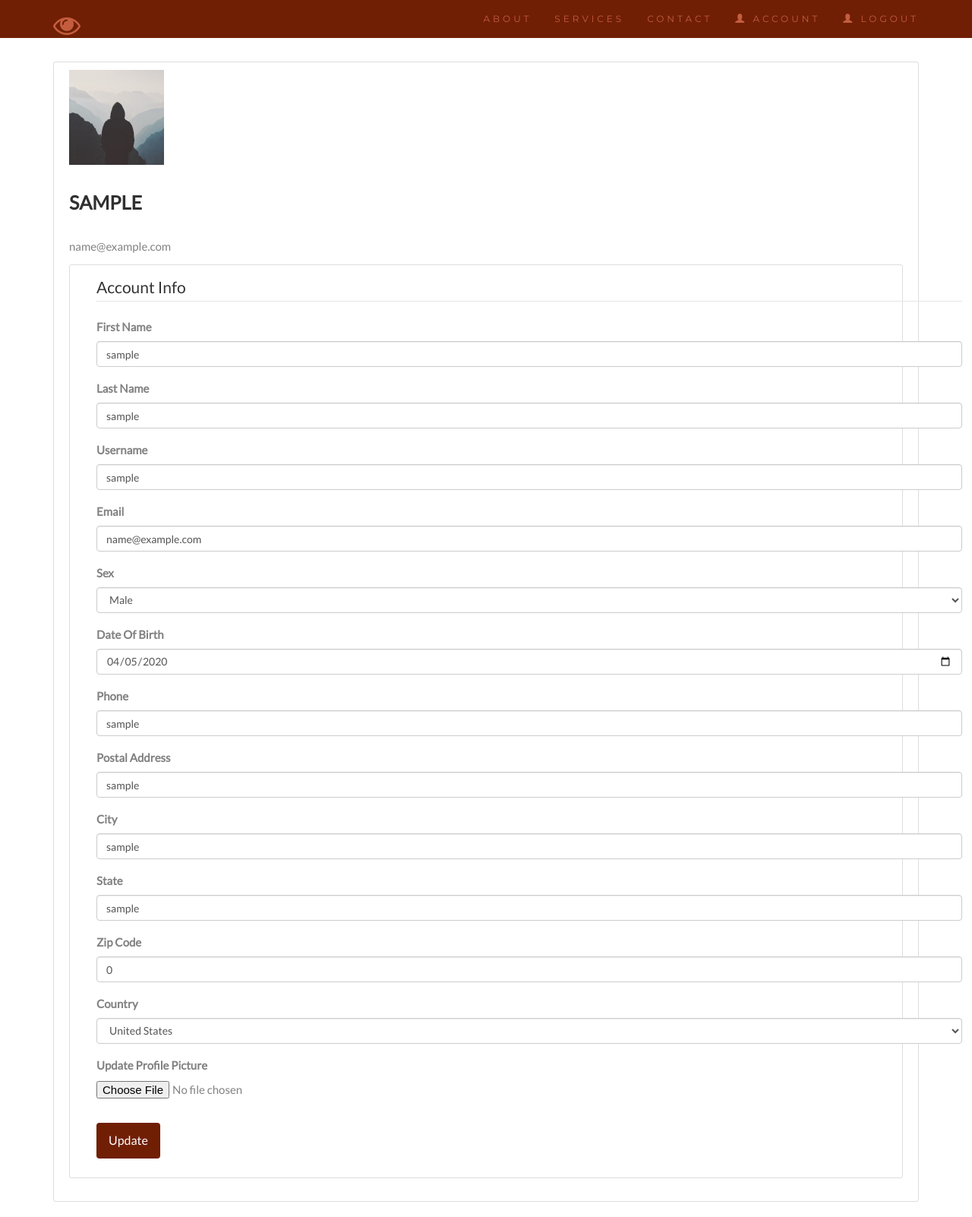
After one commit to rsrahul1000/DRD, a Flask app: page /account in a window 1280 px wide. The commit adds this page. Shown: the whole page at 76% size. Run offline with Flask 2, Linux system fonts and the light colour scheme; the visitor is signed in with stand-in values (Sample User, id 1); data comes from the database, SQL or seed files in the repository; some libraries are stand-ins or nearby versions.

Commit message:
add: User Account and Profile Picture updation

```diff
--- a/src/helper_methods/__init__.py
+++ b/src/helper_methods/__init__.py
@@ -10,5 +10,7 @@ app.config.from_pyfile('config.cfg')
 db = SQLAlchemy(app)
 bcrypt = Bcrypt(app)
 login_manager = LoginManager(app)
+login_manager.login_view = 'login'
+login_manager.login_message_category = 'info'
 
 from helper_methods import routes
--- a/src/helper_methods/forms.py
+++ b/src/helper_methods/forms.py
@@ -1,8 +1,10 @@
 from flask_wtf import FlaskForm
+from flask_wtf.file import FileField, FileAllowed
 from wtforms import StringField, PasswordField, SubmitField, BooleanField, SelectField
 from wtforms.validators import DataRequired, Length, Email, EqualTo, ValidationError
 from wtforms.fields.html5 import DateField
 import phonenumbers
+from flask_login import current_user
 from helper_methods.models import Patients
 
 CountryList = [
@@ -280,3 +282,33 @@ class LoginForm(FlaskForm):
     password = PasswordField('Password', validators=[DataRequired()])
     remember = BooleanField('Remember Me')
     submit = SubmitField('Login')
+
+class UpdateAccountForm(FlaskForm):
+    fname = StringField('First Name', validators=[DataRequired()])
+    lname = StringField('Last Name', validators=[DataRequired()])
+    username = StringField('Username', validators=[DataRequired(), Length(min=2, max=20)])
+    email = StringField('Email', validators=[DataRequired(), Email()])
+    #password = PasswordField('Password', validators=[DataRequired()])
+    sex = SelectField('Sex', choices=[('M', 'Male'), ('F', 'Female'), ('O', 'Others')])
+    dob = DateField('Date Of Birth', format='%Y-%m-%d')
+    phone = StringField('Phone', validators=[DataRequired()])
+    address = StringField('Postal Address', validators=[DataRequired(), Length(min=2, max=200)])
+    city = StringField('City', validators=[DataRequired()])
+    state = StringField('State', validators=[DataRequired()])
+    zipcode = StringField('Zip Code', validators=[DataRequired()])
+    country = SelectField('Country', choices=CountryList)
+    picture = FileField('Update Profile Picture', validators=[FileAllowed(['jpg','png','jpeg'])])
+    submit = SubmitField('Update')
+
+    # template for validation format
+    def validate_username(self, username):
+        if username.data != current_user.username:
+            user = Patients.query.filter_by(username=username.data).first()
+            if user:
+                raise ValidationError('That username is taken. Please choose a different one')
+
+    def validate_email(self, email):
+        if email.data != current_user.email:
+            user = Patients.query.filter_by(email=email.data).first()
+            if user:
+                raise ValidationError('That email is taken. Please choose a different one')
--- a/src/helper_methods/models.py
+++ b/src/helper_methods/models.py
@@ -21,6 +21,7 @@ class Patients(db.Model, UserMixin):
     state = db.Column(db.String(30), nullable=False)
     zipcode = db.Column(db.Integer, nullable=False)
     country = db.Column(db.String(30), nullable=False)
+    profile_image_file = db.Column(db.String(30), nullable=False, default='default.jpg')
 
     fundus = db.relationship('FundusImage', backref='patient', lazy='dynamic')
 
--- a/src/helper_methods/routes.py
+++ b/src/helper_methods/routes.py
@@ -1,12 +1,14 @@
 import os
+import secrets
+from PIL import Image
 from flask import render_template, request, send_from_directory, session, redirect, url_for, flash
-from helper_methods.forms import RegisterForm, LoginForm
+from helper_methods.forms import RegisterForm, LoginForm, UpdateAccountForm
 from helper_methods.pred_methods import *
 from helper_methods.segmentation import *
 from keras.models import load_model
 from helper_methods.models import Patients, FundusImage
 from helper_methods import app, db, bcrypt
-from flask_login import login_user, current_user, logout_user
+from flask_login import login_user, current_user, logout_user, login_required
 
 # parameters of the image
 HEIGHT = 224
@@ -31,7 +33,8 @@ def login():
         user = Patients.query.filter_by(email=form.email.data).first()
         if user and bcrypt.check_password_hash(user.password, form.password.data):
             login_user(user, remember=form.remember.data)
-            return redirect(url_for('index'))
+            next_page = request.args.get('next')
+            return redirect(next_page) if next_page else redirect(url_for('index'))
         else:
             flash('Login Unsuccessful, Please check email and password', 'danger')
     return render_template('login.html', title='login', form=form)
@@ -59,9 +62,67 @@ def logout():
     logout_user()
     return redirect(url_for('index'))
 
-@app.route('/registration')
-def navigate_registration():
-    return render_template("registration.html", title="Register")
+def save_picture(form_picture):
+    random_hex = secrets.token_hex(8)
+    _, f_ext = os.path.splitext(form_picture.filename)
+    picture_fn = random_hex + f_ext
+    picture_path = os.path.join(app.root_path, 'static/profile_pics', picture_fn)
+    #Resize the image to 125x125 pix
+    output_size = (125, 125)
+    i = Image.open(form_picture)
+    i.thumbnail(output_size)
+    i.save(picture_path)
+
+    return picture_fn
+
+@app.route('/account', methods=["POST", "GET"])
+@login_required
+def account():
+    profile_image_taregt = 'profile_pics/'
+    if not os.path.isdir(profile_image_taregt):
+        os.mkdir(profile_image_taregt)
+
+    form = UpdateAccountForm()
+    if form.validate_on_submit():
+        if form.picture.data:
+            picture_file = save_picture(form.picture.data)
+            current_user.profile_image_file = picture_file
+        current_user.fname = form.fname.data
+        current_user.lname = form.lname.data
+        current_user.username = form.username.data
+        current_user.email = form.email.data
+        current_user.sex = form.sex.data
+        current_user.dob = form.dob.data
+        current_user.phoneno = form.phone.data
+        current_user.address = form.address.data
+        current_user.city = form.city.data
+        current_user.state = form.state.data
+        current_user.zipcode = form.zipcode.data
+        current_user.country = form.country.data
+        db.session.commit()
+        flash('Your account has been updated!', 'success')
+        return redirect(url_for('account'))
+    elif request.method == 'GET':
+        form.fname.data = current_user.fname
+        form.lname.data = current_user.lname
+        form.username.data = current_user.username
+        form.email.data = current_user.email
+        form.sex.data = current_user.sex
+        form.dob.data = current_user.dob
+        form.phone.data = current_user.phoneno
+        form.address.data = current_user.address
+        form.city.data = current_user.city
+        form.state.data = current_user.state
+        form.zipcode.data = current_user.zipcode
+        form.country.data = current_user.country
+    profile_image_file = url_for('static', filename=profile_image_taregt + current_user.profile_image_file)
+    return render_template('account.html', title='Account',
+                           profile_image_file=profile_image_file, form=form)
+
+@app.route('/upload_image')
+@login_required
+def upload_image():
+    return render_template("upload_image.html", title="Image Upload")
 
 @app.route('/registration', methods=["POST"])
 def register():
@@ -91,6 +152,7 @@ def register():
     return render_template("upload_image.html")
 
 @app.route('/upload_image', methods=["POST", "GET"])
+@login_required
 def upload():
     original_image_target = os.path.join(APP_ROOT, 'images/original_images/')
     preprocessed_image_target = os.path.join(APP_ROOT, 'images/preprocessed_images/')
@@ -152,7 +214,7 @@ def upload():
         hmag = haemorrhage(original_image_target, filename)
         cv2.imwrite(haemorrhage_target + filename, hmag)
 
-        fundus_image_patient = FundusImage(stage=stage, imageName=filename, patient_id=session['curr_patient'])
+        fundus_image_patient = FundusImage(stage=stage, imageName=filename, patient=current_user)
         print(fundus_image_patient)
         db.session.add(fundus_image_patient)
         db.session.commit()
--- a/src/helper_methods/static/homeStyle.css
+++ b/src/helper_methods/static/homeStyle.css
@@ -184,6 +184,25 @@ footer .glyphicon {
     cursor: pointer;
 }
 
+.content-section {
+    background: #ffffff;
+    padding: 10px 20px;
+    border: 1px solid #dddddd;
+    border-radius: 3px;
+    margin-bottom: 20px;
+}
+
+.account-img {
+    height: 125px;
+    width: 125px;
+    margin-right: 20px;
+    margin-bottom: 16px;
+}
+
+.account-heading {
+    font-size: 2.5rem;
+}
+
 /* Darker background on mouse-over */
 .btn:hover {
     background-color: #701f05;
--- /dev/null
+++ b/src/templates/account.html
@@ -0,0 +1,199 @@
+{% extends "layout.html" %}
+{% block content %}
+<br>
+<br>
+<br>
+    <div class="container">
+        <div class="content-section">
+            <div class="media">
+                <img class="rounded-circle account-img" src="{{ profile_image_file }}">
+                <div class="media-body">
+                    <h2 class="account-heading">{{ current_user.username }}</h2>
+                    <p class="text-secondary">{{ current_user.email }}</p>
+                </div>
+            </div>
+
+            <div class="content-section">
+                <div class="container">
+                    <form method="POST" action="" enctype="multipart/form-data">
+                        {{ form.hidden_tag() }}
+                        <fieldset class="form-group">
+                            <legend class="border-bottom mb-4"> Account Info</legend>
+                            <div class="form-group">
+                                {{ form.fname.label(class="form-control-label") }}
+                                {% if form.fname.errors %}
+                                {{ form.fname(class="form-control form-control-lg") }}
+                                <div class="invalid-feedback">
+                                    {% for error in form.fname.errors %}
+                                    <span>{{ error }}</span>
+                                    {% endfor %}
+                                </div>
+                                {% else %}
+                                {{ form.fname(class="form-control form-control-lg") }}
+                                {% endif %}
+                            </div>
+                            <div class="form-group">
+                                {{ form.lname.label(class="form-control-label") }}
+                                {% if form.lname.errors %}
+                                {{ form.lname(class="form-control form-control-lg") }}
+                                <div class="invalid-feedback">
+                                    {% for error in form.lname.errors %}
+                                    <span>{{ error }}</span>
+                                    {% endfor %}
+                                </div>
+                                {% else %}
+                                {{ form.lname(class="form-control form-control-lg") }}
+                                {% endif %}
+                            </div>
+                            <div class="form-group">
+                                {{ form.username.label(class="form-control-label") }}
+                                {% if form.username.errors %}
+                                {{ form.username(class="form-control form-control-lg") }}
+                                <div class="invalid-feedback">
+                                    {% for error in form.username.errors %}
+                                    <span>{{ error }}</span>
+                                    {% endfor %}
+                                </div>
+                                {% else %}
+                                {{ form.username(class="form-control form-control-lg") }}
+                                {% endif %}
+                            </div>
+                            <div class="form-group">
+                                {{ form.email.label(class="form-control-label") }}
+                                {% if form.email.errors %}
+                                {{ form.email(class="form-control form-control-lg") }}
+                                <div class="invalid-feedback">
+                                    {% for error in form.email.errors %}
+                                    <span>{{ error }}</span>
+                                    {% endfor %}
+                                </div>
+                                {% else %}
+                                {{ form.email(class="form-control form-control-lg") }}
+                                {% endif %}
+                            </div>
+
+                            <div class="form-group">
+                                {{ form.sex.label(class="form-control-label") }}
+                                {% if form.sex.errors %}
+                                {{ form.sex(class="form-control form-control-lg") }}
+                                <div class="invalid-feedback">
+                                    {% for error in form.sex.errors %}
+                                    <span>{{ error }}</span>
+                                    {% endfor %}
+                                </div>
+                                {% else %}
+                                {{ form.sex(class="form-control form-control-lg") }}
+                                {% endif %}
+                            </div>
+                            <div class="form-group">
+                                {{ form.dob.label(class="form-control-label") }}
+                                {% if form.dob.errors %}
+                                {{ form.dob(class="form-control form-control-lg") }}
+                                <div class="invalid-feedback">
+                                    {% for error in form.dob.errors %}
+                                    <span>{{ error }}</span>
+                                    {% endfor %}
+                                </div>
+                                {% else %}
+                                {{ form.dob(class="form-control form-control-lg") }}
+                                {% endif %}
+                            </div>
+                            <div class="form-group">
+                                {{ form.phone.label(class="form-control-label") }}
+                                {% if form.phone.errors %}
+                                {{ form.phone(class="form-control form-control-lg") }}
+                                <div class="invalid-feedback">
+                                    {% for error in form.phone.errors %}
+                                    <span>{{ error }}</span>
+                                    {% endfor %}
+                                </div>
+                                {% else %}
+                                {{ form.phone(class="form-control form-control-lg") }}
+                                {% endif %}
+                            </div>
+                            <div class="form-group">
+                                {{ form.address.label(class="form-control-label") }}
+                                {% if form.address.errors %}
+                                {{ form.address(class="form-control form-control-lg") }}
+                                <div class="invalid-feedback">
+                                    {% for error in form.address.errors %}
+                                    <span>{{ error }}</span>
+                                    {% endfor %}
+                                </div>
+                                {% else %}
+                                {{ form.address(class="form-control form-control-lg") }}
+                                {% endif %}
+                            </div>
+                            <div class="form-group">
+                                {{ form.city.label(class="form-control-label") }}
+                                {% if form.city.errors %}
+                                {{ form.city(class="form-control form-control-lg") }}
+                                <div class="invalid-feedback">
+                                    {% for error in form.city.errors %}
+                                    <span>{{ error }}</span>
+                                    {% endfor %}
+                                </div>
+                                {% else %}
+                                {{ form.city(class="form-control form-control-lg") }}
+                                {% endif %}
+                            </div>
+                            <div class="form-group">
+                                {{ form.state.label(class="form-control-label") }}
+                                {% if form.state.errors %}
+                                {{ form.state(class="form-control form-control-lg") }}
+                                <div class="invalid-feedback">
+                                    {% for error in form.state.errors %}
+                                    <span>{{ error }}</span>
+                                    {% endfor %}
+                                </div>
+                                {% else %}
+                                {{ form.state(class="form-control form-control-lg") }}
+                                {% endif %}
+                            </div>
+                            <div class="form-group">
+                                {{ form.zipcode.label(class="form-control-label") }}
+                                {% if form.zipcode.errors %}
+                                {{ form.zipcode(class="form-control form-control-lg") }}
+                                <div class="invalid-feedback">
+                                    {% for error in form.zipcode.errors %}
+                                    <span>{{ error }}</span>
+                                    {% endfor %}
+                                </div>
+                                {% else %}
+                                {{ form.zipcode(class="form-control form-control-lg") }}
+                                {% endif %}
+                            </div>
+                            <div class="form-group">
+                                {{ form.country.label(class="form-control-label") }}
+                                {% if form.country.errors %}
+                                {{ form.country(class="form-control form-control-lg") }}
+                                <div class="invalid-feedback">
+                                    {% for error in form.country.errors %}
+                                    <span>{{ error }}</span>
+                                    {% endfor %}
+                                </div>
+                                {% else %}
+                                {{ form.country(class="form-control form-control-lg") }}
+                                {% endif %}
+                            </div>
+                            <div class="form-group">
+                                {{ form.picture.label() }}
+                                {{ form.picture(class="form-control-file") }}
+                                {% if form.picture.errors %}
+                                    {% for error in form.picture.errors %}
+                                    <span class="text-danger">{{ error }}</span></br>
+                                    {% endfor %}
+                                {% endif %}
+                            </div>
+                        </fieldset>
+                        <div class="form-group">
+                            {{ form.submit(class="btn btn-outline-info") }}
+                        </div>
+                    </form>
+                </div>
+            </div>
+        </div>
+    </div>
+
+
+{% endblock content %}
--- a/src/templates/layout.html
+++ b/src/templates/layout.html
@@ -49,6 +49,7 @@
                 <li class="nav-item"><a href="#services"> SERVICES</a></li>
                 <li class="nav-item"><a href="#contact"> CONTACT</a></li>
                 {% if current_user.is_authenticated %}
+                    <li class="nav-item"><a href="{{ url_for('account') }}"><span class="glyphicon glyphicon-user"></span> ACCOUNT</a></li>
                     <li class="nav-item"><a href="{{ url_for('logout') }}"><span class="glyphicon glyphicon-user"></span> LOGOUT</a></li>
                 {% else %}
                     <li class="nav-item"><a href="{{ url_for('registerUser') }}"><span class="glyphicon glyphicon-user"></span> SIGN UP</a></li>
```
Also changed, not shown: src/templates/index.html (+5 -138 lines), src/templates/register.html (+28 -29 lines), src/helper_methods/static/profile_pics/default.jpg (added).
